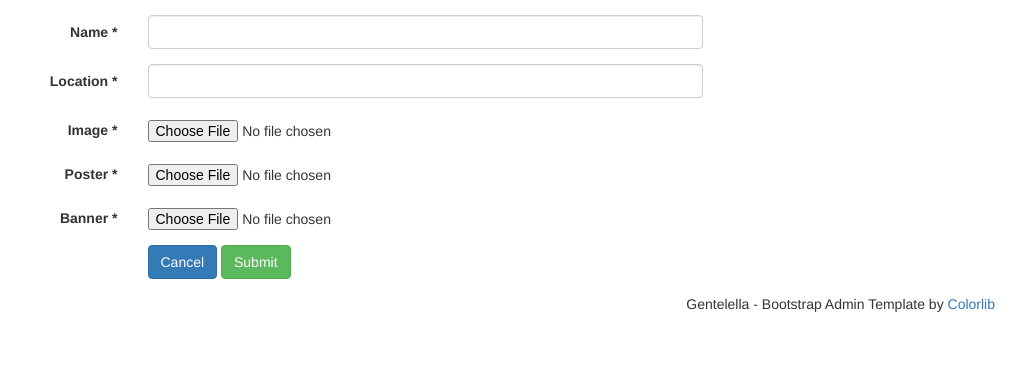
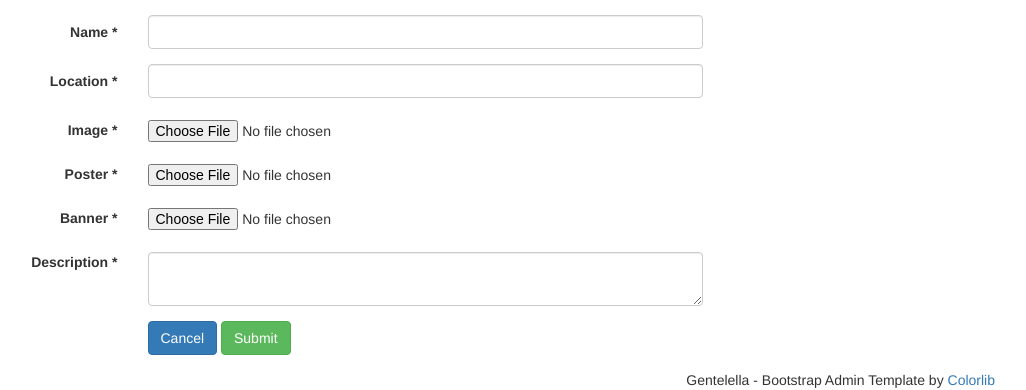
Before and after one commit to kirakatou/SmartCampus, a Laravel app: template resources/views/forms/event.blade.php in a window 1280 px wide. Shown: the part 1697-2087 px from the top of the page, without its empty margins (215-1241 px from the left). Before the commit the page ends 2009 px from the top, so only its background shows below. Run offline with Laravel 8, Linux system fonts and the light colour scheme; the template is opened without the code that fills it, so the values that code supplies are empty; settings files or empty folders that the repository lacks are supplied; some libraries are stand-ins or nearby versions.

Commit message:
add textarea for description

```diff
--- a/resources/views/forms/event.blade.php
+++ b/resources/views/forms/event.blade.php
@@ -115,6 +115,13 @@
                           <input type="file" name="banner" accept=".jpg, .png, .gif">
                         </div>
                       </div>
+                      <div class="item form-group">
+                        <label class="control-label col-md-3 col-sm-3 col-xs-12" for="description">Description <span class="required">*</span>
+                        </label>
+                        <div class="checkbox col-md-6 col-sm-6 col-xs-12">
+                          <textarea id="description" required="required" class="form-control" name="description" data-parsley-trigger="keyup" data-parsley-minlength="20" data-parsley-maxlength="255" data-parsley-validation-threshold="10"></textarea>
+                        </div>
+                      </div>
                       <div class="ln_solid"></div>
                       <div class="form-group">
                         <div class="col-md-6 col-md-offset-3">
```
